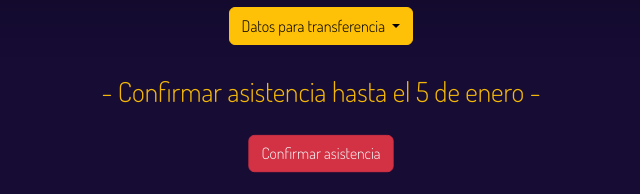
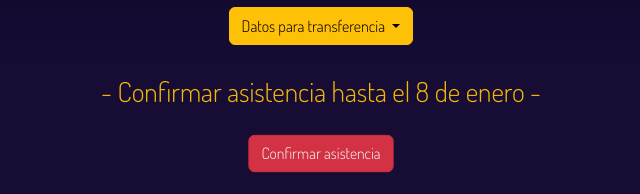
Before and after one commit to DarioUh/amanda, a plain HTML site: page index.html in a window 1280 px wide. Shown: the part 2235-2429 px from the top of the page, 319-959 px from the left. Drawn offline with nearby package versions, Linux system fonts and the light colour scheme; a web font is replaced by a local one.

Commit message:
Update index.html

```diff
--- a/index.html
+++ b/index.html
@@ -125,7 +125,7 @@ if (audio.paused) {
                 <div class="row justify-content-center">
                     <div class="col-lg-8 col-md-10 col-sm-12 text-center" data-aos="zoom-in" data-aos-easing="linear" data-aos-duration="3000">
                         <p class="lead mb-2 text-warning fs-3">
-                            - Confirmar asistencia hasta el 5 de enero -
+                            - Confirmar asistencia hasta el 8 de enero -
                         </p>
                         <!-- Botón para confirmar asistencia -->
 
```
